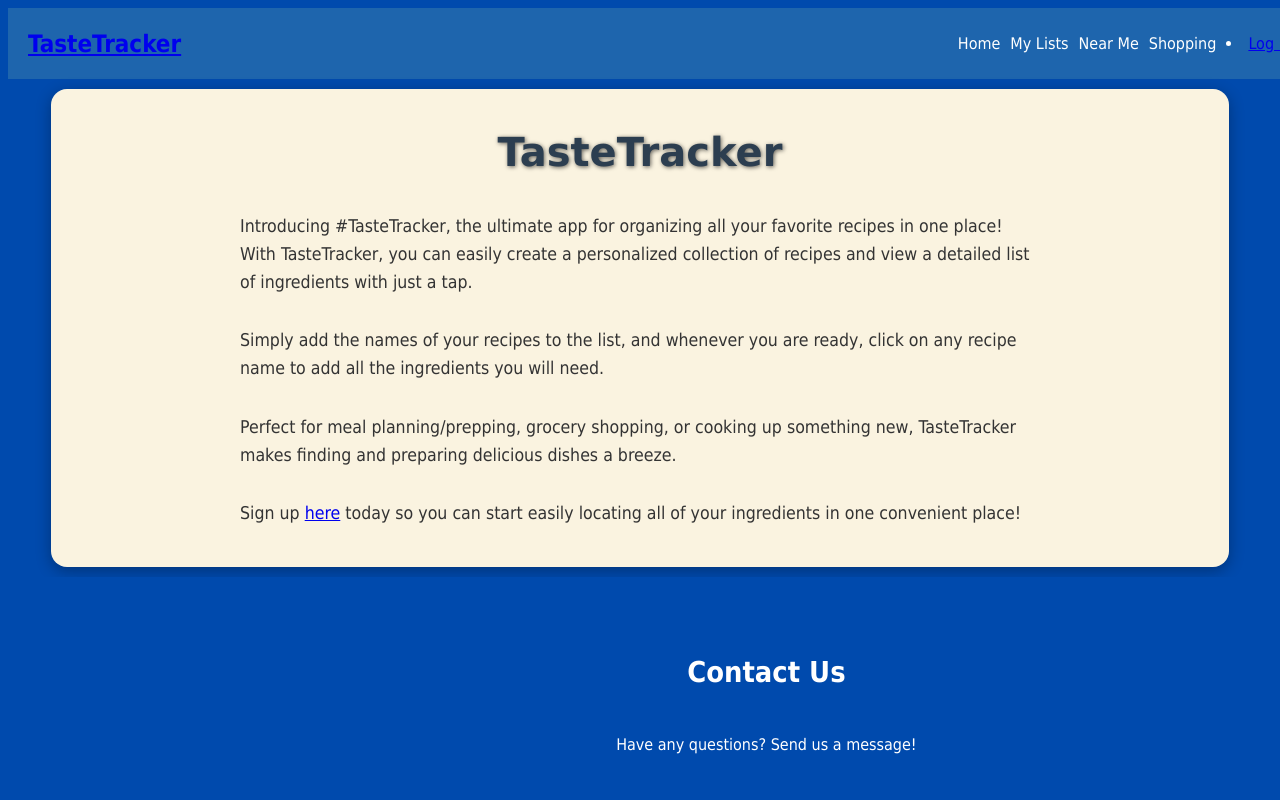
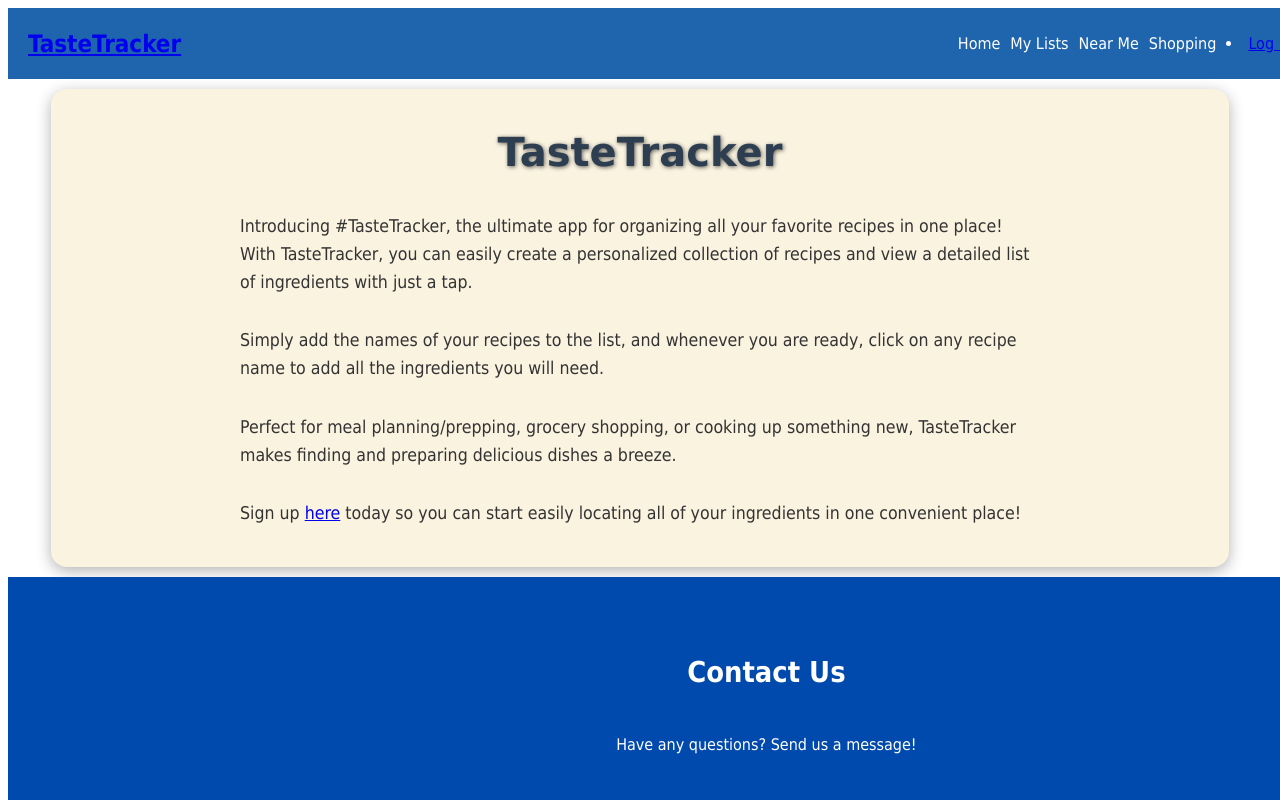
Before and after one commit to Davopotron/Organizer-frontend, a React (Vite) app: page / in a window 1280 px wide. Shown: the top 800 px of the page. Built offline with nearby package versions, Linux system fonts and the light colour scheme.

Commit message:
recolored homepage content container

```diff
--- a/src/css/HomePage.css
+++ b/src/css/HomePage.css
@@ -8,7 +8,7 @@
   } */
 
   body {
-    background-color: #004AAD;
+    background-color: white;
     color: #333333;
   }
 
```
